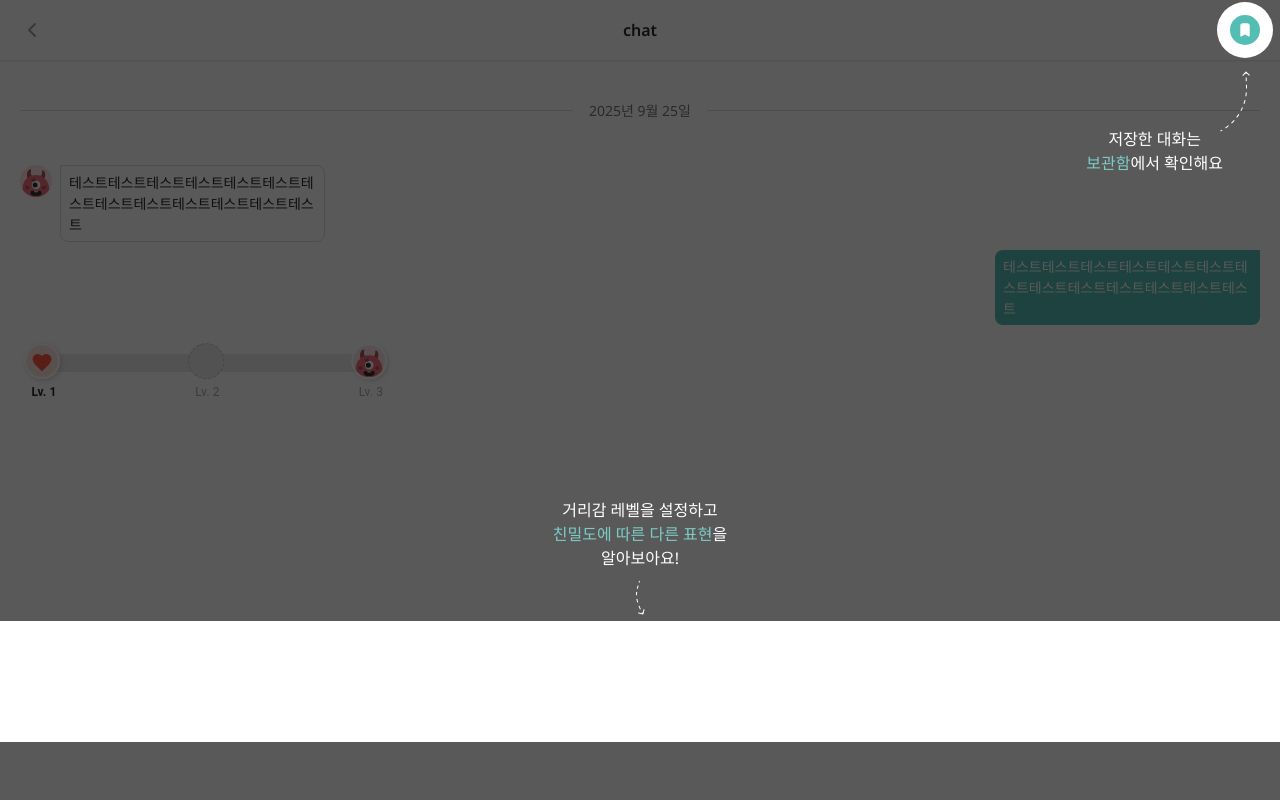
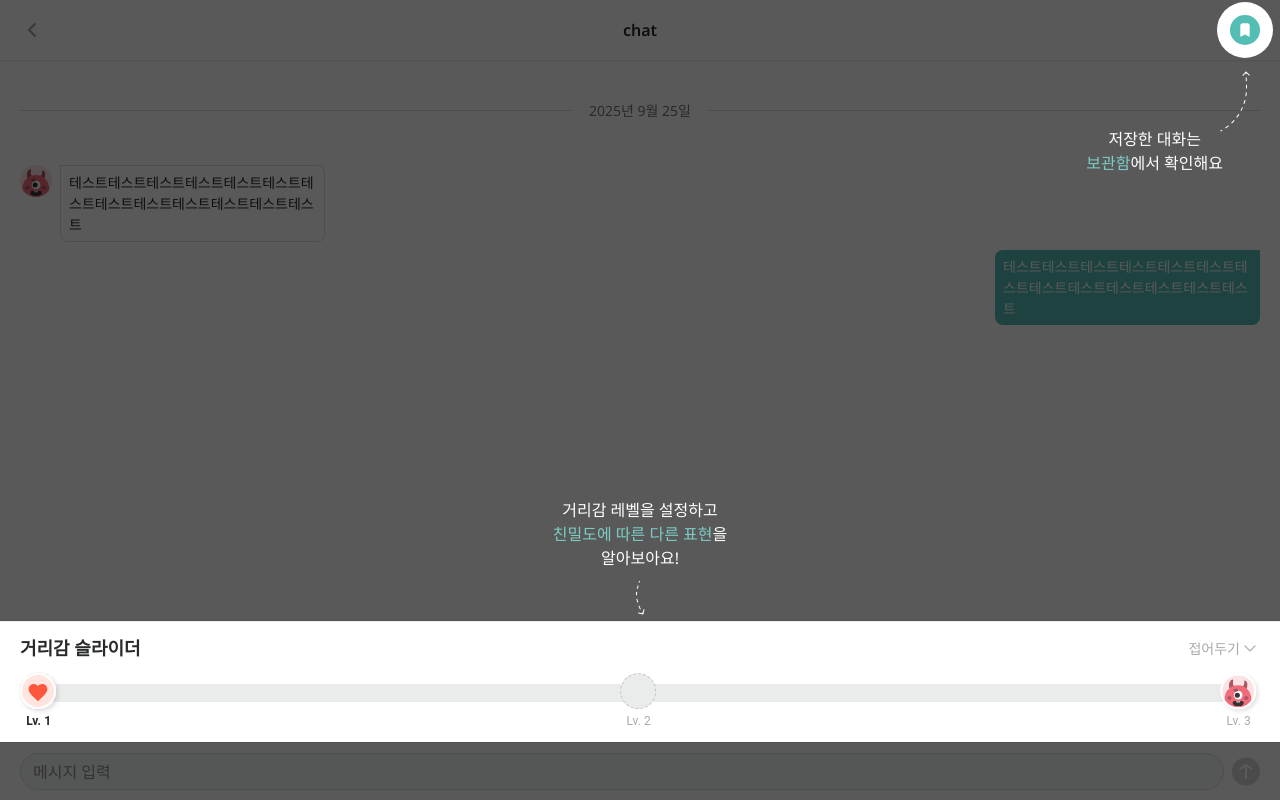
Before and after one commit to Hangulling/DoranDoran-FrontEnd, a React (Vite) app: page /chat in a window 1280 px wide. Built offline with nearby package versions, Linux system fonts and the light colour scheme.

Commit message:
Feat: 채팅 하단바 추가

```diff
--- /dev/null
+++ b/src/components/chat/ChatFooter.tsx
@@ -0,0 +1,70 @@
+import { useState } from 'react'
+import DistanceSlider from './DistanceSlider'
+import Arrow from '../../assets/icon/expandArrow.svg'
+import Send from '../../assets/icon/send.svg'
+
+const ChatFooter = () => {
+  const [isExpanded, setIsExpanded] = useState(true)
+
+  const toggleExpansion = () => {
+    setIsExpanded(prevState => !prevState)
+  }
+
+  // 키보드 올라옴
+  const handleInputFocus = () => {
+    setIsExpanded(false)
+  }
+
+  return (
+    <div className="fixed bottom-0 left-0 w-full bg-white border-t-[1px] border-gray-80 shadow-[0_-1px_2px_rgba(0,0,0,0.08)]">
+      <div className="relative px-[20px]">
+        {/* 헤더: 제목과 펼치기/접기 버튼 */}
+        <div className="flex justify-between items-center my-3">
+          <h2 className="text-lg font-bold">거리감 슬라이더</h2>
+          <button onClick={toggleExpansion} className="flex items-center text-[14px] text-gray-300">
+            {isExpanded ? (
+              <>
+                <span>접어두기</span>
+                <img src={Arrow} alt="접기" />
+              </>
+            ) : (
+              <>
+                <span>펼치기</span>
+                <img src={Arrow} alt="펼치기" className="rotate-180" />
+              </>
+            )}
+          </button>
+        </div>
+
+        {isExpanded && (
+          <div className="mx-[20px] mb-[10px]">
+            <DistanceSlider />
+          </div>
+        )}
+
+        <div
+          className="
+          relative left-1/2 -translate-x-1/2
+          w-screen h-[1px] bg-gray-80
+        "
+        />
+
+        {/* 메시지 입력창 */}
+        <div className="flex items-center py-[10px]">
+          <input
+            type="text"
+            placeholder="메시지 입력"
+            onFocus={handleInputFocus}
+            className="flex-grow h-[37px] px-3 py-2 mr-2 border border-gray-100 bg-gray-50 rounded-full
+  focus:border-gray-100 focus:outline-none"
+          />
+          <button>
+            <img src={Send} alt="보내기" />
+          </button>
+        </div>
+      </div>
+    </div>
+  )
+}
+
+export default ChatFooter
--- a/src/components/chat/DistanceSlider.tsx
+++ b/src/components/chat/DistanceSlider.tsx
@@ -27,12 +27,12 @@ const DistanceSlider = () => {
   return (
     <div
       style={{
-        width: '100%',
-        maxWidth: 375,
-        padding: '12px 24px 10px',
-        boxSizing: 'border-box',
         display: 'flex',
         justifyContent: 'center',
+        alignItems: 'center',
+        width: '100%',
+        height: '58px',
+        boxSizing: 'border-box',
       }}
     >
       <Slider
@@ -112,11 +112,11 @@ const DistanceSlider = () => {
 
           // 레이블
           '& .MuiSlider-markLabel': {
-            marginTop: '13px',
+            marginTop: '12px',
             color: '#A6ABAA',
             fontSize: '12px',
             fontWeight: 'normal',
-            transform: 'translateX(-50%)',
+            transform: 'translateX(-55%)',
 
             // 활성화된 마크 레이블에만 bold
             [`&[data-index="${activeMarkIndex}"]`]: {
--- a/src/pages/ChatPage.tsx
+++ b/src/pages/ChatPage.tsx
@@ -1,8 +1,8 @@
 import { useEffect, useState } from 'react'
 import ChatBubble from '../components/chat/ChatBubble'
 import ChatDate from '../components/chat/ChatDate'
-import DistanceSlider from '../components/chat/DistanceSlider'
 import CoachMark from '../components/chat/CoachMark'
+import ChatFooter from '../components/chat/ChatFooter'
 
 const ChatPage = () => {
   const [showCoachMark, setShowCoachMark] = useState(true)
@@ -36,10 +36,10 @@ const ChatPage = () => {
         message="테스트테스트테스트테스트테스트테스트테스트테스트테스트테스트테스트테스트테스트"
         isSender={true}
       />
-      <DistanceSlider />
-
       {/* showCoachMark */}
       <CoachMark show={showCoachMark} onClose={handleCloseCoachMark} />
+
+      <ChatFooter />
     </div>
   )
 }
```
